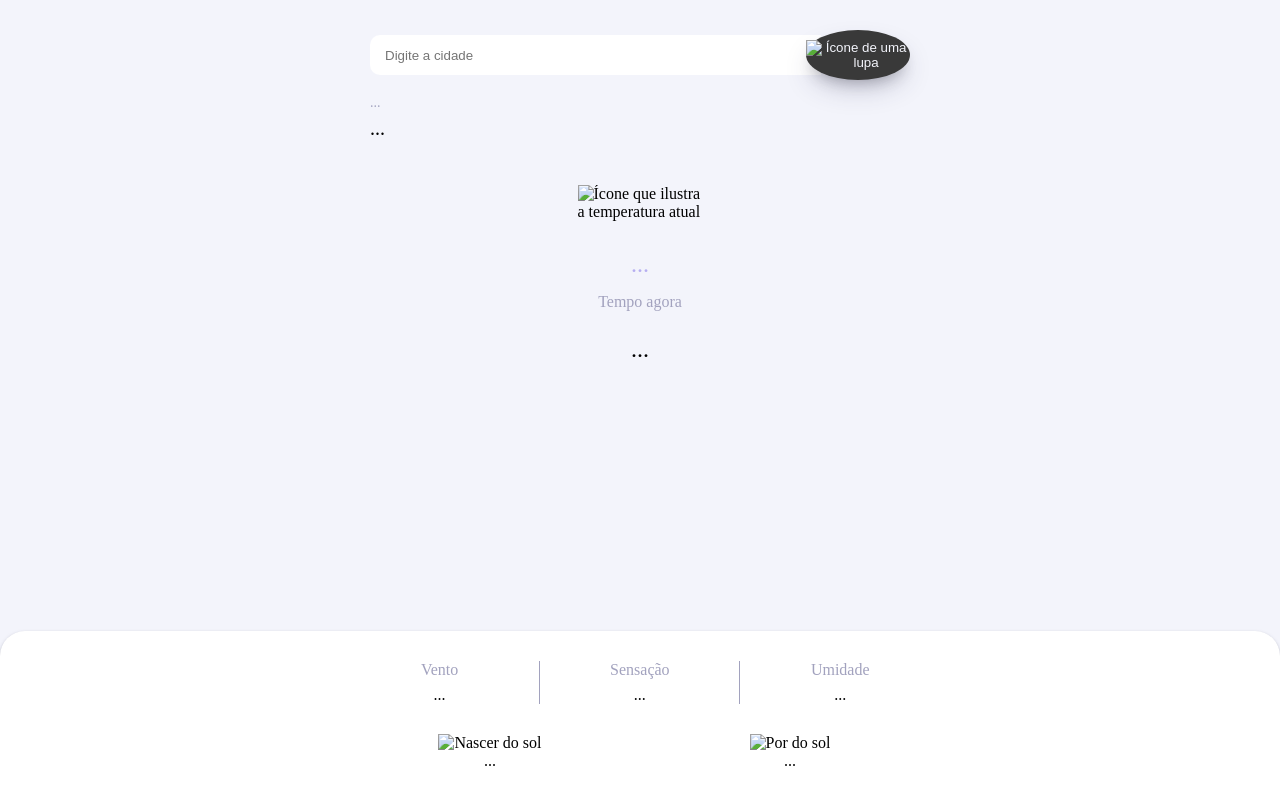
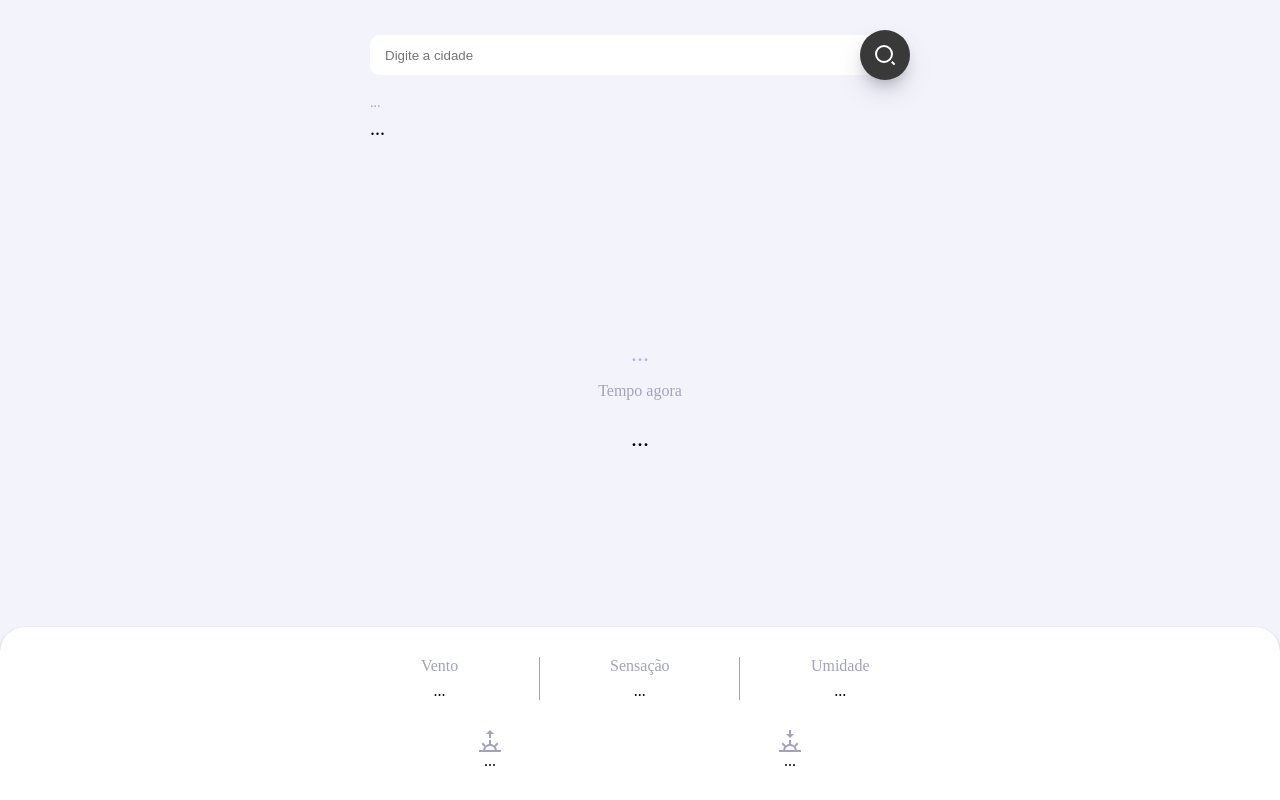
Before and after one commit to lzn1996/projeto-clima-git, a plain HTML site: page index.html in a window 1280 px wide. Drawn offline with Linux system fonts and the light colour scheme; the site is published under a folder, as on GitHub Pages, so addresses that start at the root find nothing.

Commit message:
Update index.html

```diff
--- a/index.html
+++ b/index.html
@@ -15,13 +15,13 @@
     <header class="header">
         <div class="header__city-search-bar">
             <input class="header__input" type="text" name="" id="city-search-input" placeholder="Digite a cidade">
-            <button title='Clique ou aperte "enter" depois de digitar a cidade!'id="city-search-button" class="header__button"><img class="header__button-icon" src="/assets/search-icon.svg" alt="Ícone de uma lupa"></button>
+            <button title='Clique ou aperte "enter" depois de digitar a cidade!'id="city-search-button" class="header__button"><img class="header__button-icon" src="./assets/search-icon.svg" alt="Ícone de uma lupa"></button>
         </div>
         <div id="current-date" class="header__current-date">...</div>
         <div id="city-name" class="header__city-name">...</div>
     </header>
     <section class="current-temperature">
-        <img id="weather-icon" class="current-temperature__weather-icon" src="/assets/loading-icon.svg" aria-hidden="true" alt="Ícone que ilustra a temperatura atual">
+        <img id="weather-icon" class="current-temperature__weather-icon" src="./assets/loading-icon.svg" aria-hidden="true" alt="Ícone que ilustra a temperatura atual">
         <div id="weather-description" class="current-temperature__description">...</div>
         <div class="current-temperature__info-label">Tempo agora</div>
         <div id="current-temperature" class="current-temperature__current-temperature">...</div>
@@ -43,11 +43,11 @@
         </section>
         <section class="sunset-sunrise">
             <div class="sunset-sunrise__item">
-                <img class="sunset-sunrise__icon" src="/assets/sunrise.svg" alt="Nascer do sol">
+                <img class="sunset-sunrise__icon" src="./assets/sunrise.svg" alt="Nascer do sol">
                 <div id="sunrise-time" class="sunset-sunrise__value">...</div>
             </div>
             <div class="sunset-sunrise__item">
-                <img class="sunset-sunrise__icon" src="/assets/sunset.svg" alt="Por do sol">
+                <img class="sunset-sunrise__icon" src="./assets/sunset.svg" alt="Por do sol">
                 <div id="sunset-time" class="sunset-sunrise__value">...</div>
             </div>
         </section>
```
